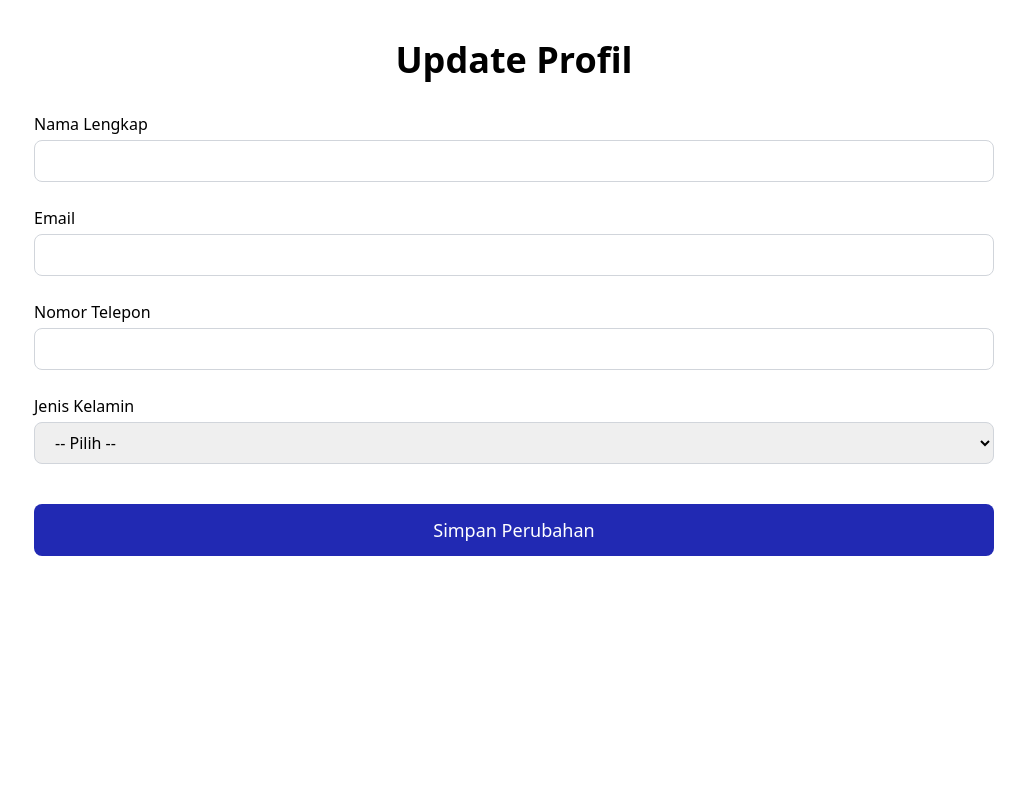
After one commit to dzikriii24/tanduria, a PHP site: page /php/update_profile.php in a window 1280 px wide. The commit adds this page. Shown: the whole page, without its empty margins (126-1151 px from the left). Run offline with PHP 8.4, Linux system fonts and the light colour scheme; data that the repository does not hold is empty; some libraries are stand-ins or nearby versions.

Commit message:
profile update

```diff
--- /dev/null
+++ b/php/db.php
@@ -0,0 +1,14 @@
+<?php
+$host = "localhost";
+$user = "root";
+$pass = "";
+$db   = "tanduria";
+
+// Koneksi ke MySQL
+$conn = mysqli_connect($host, $user, $pass, $db);
+
+// Cek koneksi
+if (!$conn) {
+    die("Koneksi ke database gagal: " . mysqli_connect_error());
+}
+?>
--- /dev/null
+++ b/php/update_profile.php
@@ -0,0 +1,91 @@
+<?php
+include 'db.php';
+
+// Ambil data user ID 1
+$query = mysqli_query($conn, "SELECT * FROM user WHERE id = 1");
+$user = mysqli_fetch_assoc($query);
+
+// Proses saat form disubmit
+if ($_SERVER['REQUEST_METHOD'] === 'POST') {
+    $nama         = $_POST['nama'];
+    $email        = $_POST['email'];
+    $no_telepon   = $_POST['no_telepon'];
+    $jenis_kelamin = $_POST['jenis_kelamin'];
+
+    $update = mysqli_query($conn, "UPDATE user SET
+        nama = '$nama',
+        email = '$email',
+        no_telepon = '$no_telepon',
+        jenis_kelamin = '$jenis_kelamin'
+        WHERE id = 1
+    ");
+
+    if ($update) {
+        header("Location: profile.php");
+        exit();
+    } else {
+        echo "<script>alert('Gagal update data');</script>";
+    }
+}
+?>
+
+<!DOCTYPE html>
+<html lang="id">
+<head>
+  <meta charset="UTF-8" />
+  <title>Update Profil</title>
+  <meta name="viewport" content="width=device-width, initial-scale=1.0" />
+  <script src="https://cdn.tailwindcss.com"></script>
+</head>
+<body class="bg-white min-h-screen flex flex-col">
+
+  <div class="w-full px-4 py-10 sm:px-6 md:px-10 lg:px-20 xl:px-40">
+    <div class="text-center mb-8">
+      <h1 class="text-3xl md:text-4xl font-semibold">Update Profil</h1>
+    </div>
+
+    <form method="POST" class="space-y-6">
+      <!-- Nama -->
+      <div>
+        <label class="block mb-1 font-medium">Nama Lengkap</label>
+        <input type="text" name="nama" value="<?= htmlspecialchars($user['nama']) ?>" required
+               class="w-full border border-gray-300 rounded-lg px-4 py-2 focus:outline-none focus:ring-2 focus:ring-blue-400" />
+      </div>
+
+      <!-- Email -->
+      <div>
+        <label class="block mb-1 font-medium">Email</label>
+        <input type="email" name="email" value="<?= htmlspecialchars($user['email']) ?>" required
+               class="w-full border border-gray-300 rounded-lg px-4 py-2 focus:outline-none focus:ring-2 focus:ring-blue-400" />
+      </div>
+
+      <!-- Nomor Telepon -->
+      <div>
+        <label class="block mb-1 font-medium">Nomor Telepon</label>
+        <input type="text" name="no_telepon" value="<?= htmlspecialchars($user['no_telepon']) ?>" required
+               class="w-full border border-gray-300 rounded-lg px-4 py-2 focus:outline-none focus:ring-2 focus:ring-blue-400" />
+      </div>
+
+      <!-- Jenis Kelamin -->
+      <div>
+        <label class="block mb-1 font-medium">Jenis Kelamin</label>
+        <select name="jenis_kelamin" required
+                class="w-full border border-gray-300 rounded-lg px-4 py-2 focus:outline-none focus:ring-2 focus:ring-blue-400">
+          <option value="">-- Pilih --</option>
+          <option value="Laki-laki" <?= $user['jenis_kelamin'] === 'Laki-laki' ? 'selected' : '' ?>>Laki-laki</option>
+          <option value="Perempuan" <?= $user['jenis_kelamin'] === 'Perempuan' ? 'selected' : '' ?>>Perempuan</option>
+        </select>
+      </div>
+
+      <!-- Tombol Simpan -->
+      <div class="pt-4">
+        <button type="submit"
+                class="w-full bg-[#2129B3] text-white font-medium py-3 rounded-lg text-base md:text-lg hover:bg-blue-900 transition">
+          Simpan Perubahan
+        </button>
+      </div>
+    </form>
+  </div>
+
+</body>
+</html>
```
Also changed, not shown: php/profile.php (+40 -10 lines).
